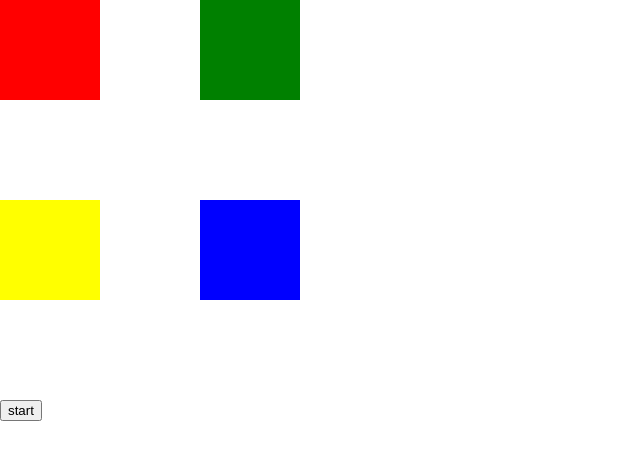
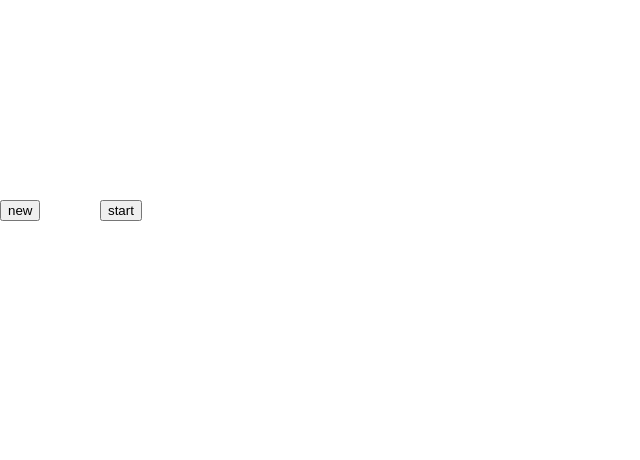
Before and after one commit to xiao11lang/react-poke, a React (Create React App) app: page / in a window 1280 px wide. Shown: the top 460 px of the page, without its empty margins (0-640 px from the left). Built offline with nearby package versions, Linux system fonts and the light colour scheme.

Commit message:
完善扑克牌和图片对应

```diff
--- a/src/App.js
+++ b/src/App.js
@@ -14,7 +14,7 @@ class App extends Component {
   deal(){
     let that=this;
     let index=0;
-    let currentRoundPoke=this.props.pokeHeap.slice(0,8)
+    let currentRoundPoke=this.props.pokeHeap.slice((this.props.round-1)*8,this.props.round*8)
     console.log(this.props.pokeHeap)
     this.time=setInterval(function(){
       if(index>7){
@@ -29,6 +29,15 @@ class App extends Component {
 
     },1000)
   }
+  newRound(){
+    let round=this.props.round;
+    if(this.props.round===4){
+      round=1;
+    }else{
+      round++
+    }
+    this.props.newRound(round)
+  }
   componentDidMount (){
     //this.props.init(pokes)
     this.props.shuffle(shuffle(pokes))
@@ -38,7 +47,8 @@ class App extends Component {
   render() {
     return (
       <div>
-        <button onClick={()=>this.deal()}>start</button>
+        <button onClick={()=>this.deal()} id='start'>start</button>
+        <button onClick={()=>this.newRound()} id='new'>new</button>
         <Player pokes={this.props.currentRoundPoke[0]}></Player>
         <Player pokes={this.props.currentRoundPoke[1]}></Player>
         <Player pokes={this.props.currentRoundPoke[2]}></Player>
@@ -50,7 +60,8 @@ class App extends Component {
 function select(state){
   return {
     pokeHeap:state.pokeHeap,
-    currentRoundPoke:state.currentRoundPoke
+    currentRoundPoke:state.currentRoundPoke,
+    round:state.round
   }
 }
 export default connect(select,actions)(App)
--- a/src/components/Player.js
+++ b/src/components/Player.js
@@ -1,9 +1,9 @@
 import React, { Component } from 'react'
-import Pokes from './Pokes'
+import Poke from './Poke'
 export default class Player extends Component {
   render() {
     let pokes=this.props.pokes.map((poke,index)=>{
-      return <p key={index}>{poke.points}</p>
+      return <Poke key={index} activeIndex={poke.activeIndex}></Poke>
     })
     return (
       <div className='player'>
--- a/src/components/Poke.js
+++ b/src/components/Poke.js
@@ -1,14 +1,53 @@
 import React, { Component } from 'react'
-import jpg from '../imgs/1_5_1.jpg'
+import p_151 from '../imgs/1_5_1.jpg'
+import p_152 from '../imgs/1_5_2.jpg'
+import p_171 from '../imgs/1_7_1.jpg'
+import p_172 from '../imgs/1_7_2.jpg'
+import p_181 from '../imgs/1_8_1.jpg'
+import p_182 from '../imgs/1_8_2.jpg'
+import p_191 from '../imgs/1_9_1.jpg'
+import p_192 from '../imgs/1_9_2.jpg'
+import p_201 from '../imgs/2_0_1.jpg'
+import p_202 from '../imgs/2_0_2.jpg'
+import p_211 from '../imgs/2_1_1.jpg'
+import p_212 from '../imgs/2_1_2.jpg'
+import p_261 from '../imgs/2_6_1.jpg'
+import p_262 from '../imgs/2_6_2.jpg'
+import p_271 from '../imgs/2_7_1.jpg'
+import p_272 from '../imgs/2_7_2.jpg'
+import p_301 from '../imgs/3_0_1.jpg'
+import p_302 from '../imgs/3_0_2.jpg'
+import p_341 from '../imgs/3_4_1.jpg'
+import p_342 from '../imgs/3_4_2.jpg'
+import p_361 from '../imgs/3_6_1.jpg'
+import p_362 from '../imgs/3_6_2.jpg'
+import p_441 from '../imgs/4_4_1.jpg'
+import p_442 from '../imgs/4_4_2.jpg'
+import p_581 from '../imgs/5_8_1.jpg'
+import p_582 from '../imgs/5_8_2.jpg'
+import p_621 from '../imgs/6_2_1.jpg'
+import p_682 from '../imgs/6_8_2.jpg'
+import p_721 from '../imgs/7_2_1.jpg'
+import p_722 from '../imgs/7_2_2.jpg'
+import p_832 from '../imgs/8_3_2.jpg'
+import p_861 from '../imgs/8_6_1.jpg'
+let imgs=[p_151,p_152,p_171,p_172,p_181,p_182,p_191,p_192,p_201,p_202,p_211,p_212,
+p_261,p_262,p_271,p_272,p_301,p_302,p_341,p_342,p_361,p_362,p_441,p_442,p_581,p_582,
+p_621,p_682,p_721,p_722,p_832,p_861];
+
 export default class Poke extends Component {
     constructor(props){
         super(props)
 
     }
   render() {
+    let pics=[];
+    for(let i=0;i<32;i++){
+      pics.push(<img key={i} src={imgs[i]} style={{display:this.props.activeIndex==i?'block':'none'}}/>)
+    }
     return (
-      <div>
-        <img src='../imgs/1_5_1.jpg'/>
+      <div className='pokeCon'>
+        {pics}
       </div>
     )
   }
--- a/src/index.css
+++ b/src/index.css
@@ -5,8 +5,7 @@ body {
 }
 .player{
   position: absolute;
-  width: 100px;
-  height: 100px;
+  display: flex;
 }
 .player:nth-of-type(1){
   top: 0;
@@ -15,20 +14,25 @@ body {
 }
 .player:nth-of-type(2){
   top: 0;
-  left: 200px;
+  left: 400px;
   background-color: green
 }
 .player:nth-of-type(3){
-  top: 200px;
+  top: 400px;
   left: 0;
   background-color: yellow
 }
 .player:nth-of-type(4){
-  top: 200px;
-  left:200px;
+  top: 400px;
+  left:400px;
   background-color: blue
 }
-button{
+#new{
   position: absolute;
-  top: 400px;
+  top: 200px;
 }
+#start{
+  position: absolute;
+  top: 200px;
+  left: 100px
+}
--- a/src/store/action.js
+++ b/src/store/action.js
@@ -18,3 +18,9 @@ export function deal({index,poke}){
         poke
     }
 }
+export function newRound(round){
+    return {
+        type:Actions.NEWROUND,
+        round
+    }
+}
--- a/src/store/constant.js
+++ b/src/store/constant.js
@@ -1,3 +1,4 @@
 export const INIT='INIT'
 export const SHUFFLE='SHUFFLE'
 export const DEAL='DEAL'
+export const NEWROUND='NEWROUND'
--- a/src/store/reducer.js
+++ b/src/store/reducer.js
@@ -26,8 +26,18 @@
                 return poke
             }
         })
+    }else if(action.type===Actions.NEWROUND){
+        return [[],[],[],[]]
+    }
+    else{
+        return state
+    }
+}
+function round(state=1,action){
+    if(action.type===Actions.NEWROUND){
+        return action.round
     }else{
         return state
     }
 }
-export default combineReducers({pokeHeap,currentIndex,currentRoundPoke})
+export default combineReducers({pokeHeap,currentIndex,currentRoundPoke,round})
--- a/src/until/poke.js
+++ b/src/until/poke.js
@@ -1,129 +1,161 @@
 export  const pokes=[{
     weight:1,
     points:5,
-    order:1
+    order:1,
+    activeIndex:0
 },{
     weight:1,
     points:5,
-    order:2
+    order:2,
+    activeIndex:1
 },{
     weight:1,
     points:7,
-    order:1
+    order:1,
+    activeIndex:2
 },{
     weight:1,
     points:7,
-    order:2
+    order:2,
+    activeIndex:3
 },{
     weight:1,
     points:8,
-    order:1
+    order:1,
+    activeIndex:4
 },{
     weight:1,
     points:8,
-    order:2
+    order:2,
+    activeIndex:5
 },{
     weight:1,
     points:9,
-    order:1
+    order:1,
+    activeIndex:6
 },{
     weight:1,
     points:9,
-    order:2
+    order:2,
+    activeIndex:7
 },{
     weight:2,
     points:0,
-    order:1
+    order:1,
+    activeIndex:8
 },{
     weight:2,
     points:0,
-    order:2
+    order:2,
+    activeIndex:9
 },{
     weight:2,
     points:1,
-    order:1
+    order:1,
+    activeIndex:10
 },{
     weight:2,
     points:1,
-    order:2
+    order:2,
+    activeIndex:11
 },{
     weight:2,
     points:6,
-    order:1
+    order:1,
+    activeIndex:12
 },{
     weight:2,
     points:6,
-    order:2
+    order:2,
+    activeIndex:13
 },{
     weight:2,
     points:7,
-    order:1
+    order:1,
+    activeIndex:14
 },{
     weight:2,
     points:7,
-    order:2
+    order:2,
+    activeIndex:15
 },{
     weight:3,
     points:0,
-    order:1
+    order:1,
+    activeIndex:16
 },{
     weight:3,
     points:0,
-    order:2
+    order:2,
+    activeIndex:17
 },{
     weight:3,
     points:4,
-    order:1
+    order:1,
+    activeIndex:18
 },{
     weight:3,
     points:4,
-    order:2
+    order:2,
+    activeIndex:19
 },{
     weight:3,
     points:6,
-    order:1
+    order:1,
+    activeIndex:20
 },{
     weight:3,
     points:6,
-    order:2
+    order:2,
+    activeIndex:21
 },{
     weight:4,
     points:4,
-    order:1
+    order:1,
+    activeIndex:22
 },{
     weight:4,
     points:4,
-    order:2
+    order:2,
+    activeIndex:23
 },{
     weight:5,
     points:8,
-    order:1
+    order:1,
+    activeIndex:24
 },{
     weight:5,
     points:8,
-    order:2
+    order:2,
+    activeIndex:25
 },{
     weight:6,
     points:2,
-    order:1
+    order:1,
+    activeIndex:26
 },{
     weight:6,
     points:2,
-    order:2
+    order:2,
+    activeIndex:27
 },{
     weight:7,
     points:2,
-    order:1
+    order:1,
+    activeIndex:28
 },{
     weight:7,
     points:2,
-    order:2
+    order:2,
+    activeIndex:29
 },{
     weight:8,
     points:6,
-    order:1
+    order:1,
+    activeIndex:30
 },{
     weight:8,
     points:3,
-    order:2
+    order:2,
+    activeIndex:31
 }]
```
